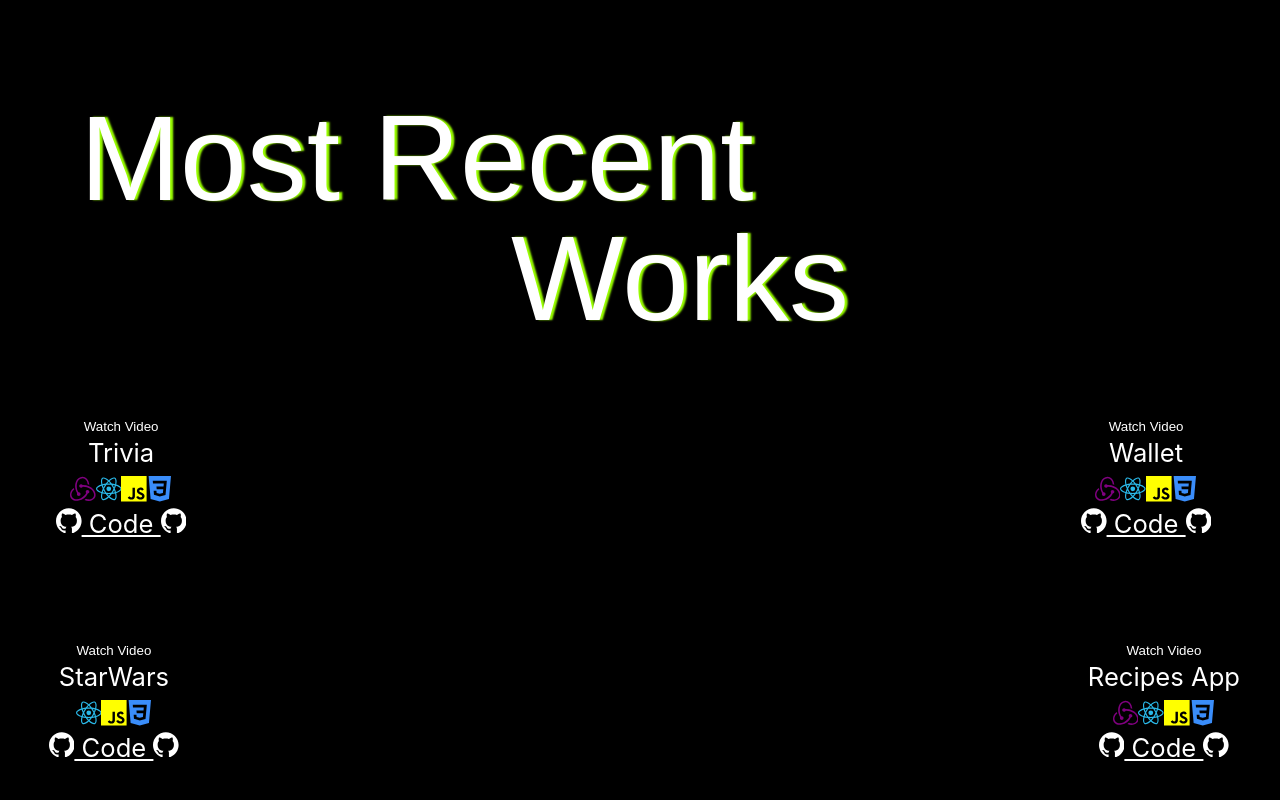
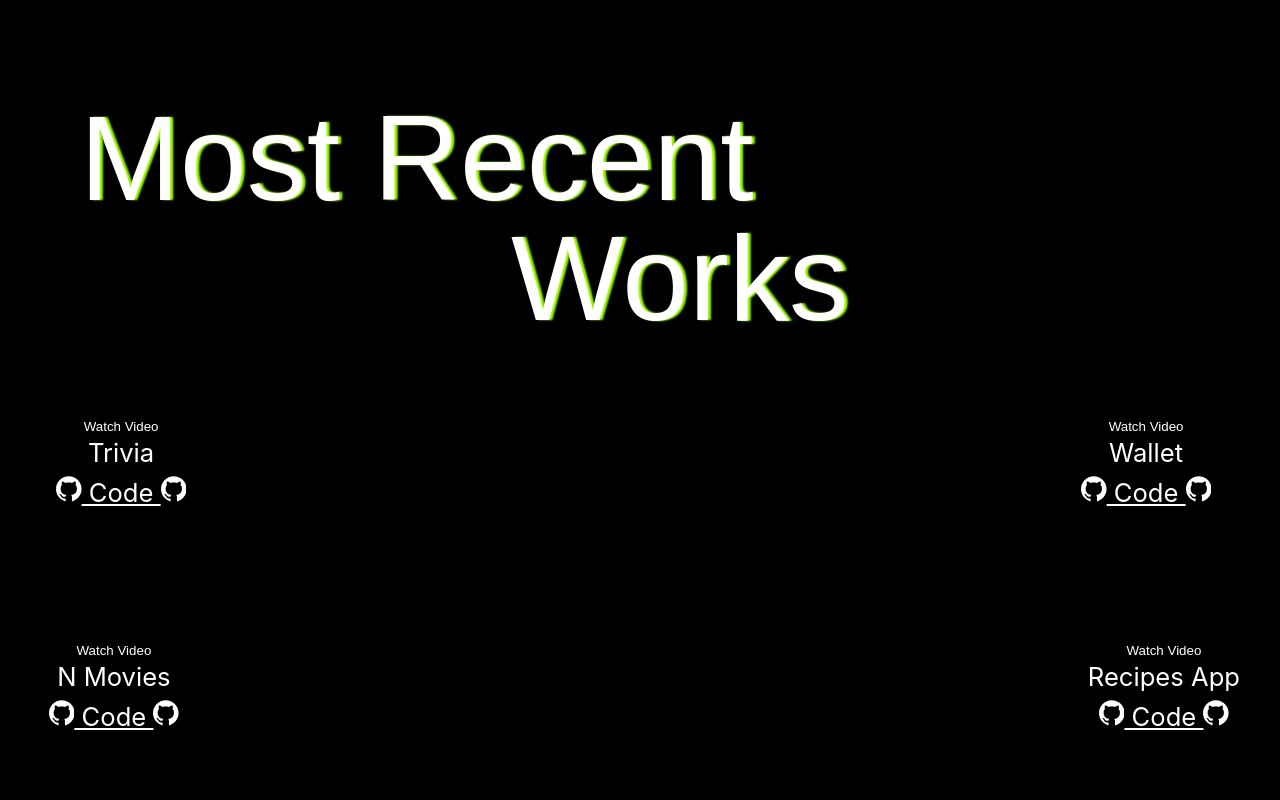
Before and after one commit to RodrigoNeoEx/neoPortfolio, a React (Create React App) app: page / in a window 1280 px wide. Shown: the part 1018-1818 px from the top of the page. Built offline with nearby package versions, Linux system fonts and the light colour scheme; a web font is replaced by a local one.

Commit message:
add nmovies and recipes app videos, modified recent projects

```diff
--- a/src/Components/RecentProjects.jsx
+++ b/src/Components/RecentProjects.jsx
@@ -4,6 +4,8 @@ import '../Style/RecentProjects.css'
 import ReactPlayer from 'react-player/lazy'
 import trivia from '../Videos/trivia.mp4'
 import wallet from '../Videos/wallet.mp4'
+import nmovies from '../Videos/NMovies.mp4'
+import recipesApp from '../Videos/recipesApp.mp4'
 
 class RecentProjects extends Component {
   constructor(props) {
@@ -12,10 +14,66 @@ class RecentProjects extends Component {
       videos: '',
     }
     this.createVideoPlayer = this.createVideoPlayer.bind(this);
+    this.renderUsedLanguages = this.renderUsedLanguages.bind(this);
   }
 
   createVideoPlayer(video) {
     this.setState({videos: video})
+  }
+
+  renderUsedLanguages() {
+    const { videos } = this.state;
+    if(videos.includes('trivia')) {
+      return (
+      <div className="languages">
+        <p>
+          Languages used:
+          <SiRedux className="redux" />
+          <SiReact className="react" />
+          <SiJavascript className="js"/>
+          <SiCss3 className="css"/>
+        </p>
+      </div>
+      );
+    }
+    if(videos.includes('wallet')) {
+      return (
+        <div className="languages">
+          <p>
+            Languages used:
+            <SiRedux className="redux" />
+            <SiReact className="react" />
+            <SiJavascript className="js"/>
+            <SiCss3 className="css"/>
+          </p>
+        </div>
+        );
+    }
+    if(videos.includes('NMovies')) {
+      return (
+        <div className="languages">
+        <p>
+          Languages used:
+          <SiReact className="react" />
+          <SiJavascript className="js" />
+          <SiCss3 className="css"/>
+        </p>
+        </div>
+      );
+    }
+    if(videos.includes('recipesApp')) {
+      return (
+        <div className="languages">
+          <p>
+            Languages used:
+            <SiRedux className="redux" />
+            <SiReact className="react" />
+            <SiJavascript className="js"/>
+            <SiCss3 className="css"/>
+          </p>
+        </div>
+        );
+    }
   }
 
   render() {
@@ -33,12 +91,6 @@ class RecentProjects extends Component {
           Watch Video
         </button>
         <div className="projectTitle">Trivia</div>
-          <div>
-            <SiRedux className="redux" />
-            <SiReact className="react" />
-            <SiJavascript className="js"/>
-            <SiCss3 className="css"/>
-          </div>
           <a href="./"><SiGithub /> Code <SiGithub /></a>
         </div>
         <div className="walletBorder"></div>
@@ -51,12 +103,6 @@ class RecentProjects extends Component {
           Watch Video
         </button>
           <div className="projectTitle">Wallet</div>
-          <div>
-            <SiRedux className="redux" />
-            <SiReact className="react" />
-            <SiJavascript className="js" />
-            <SiCss3 className="css"/>
-          </div>
           <a href="./"><SiGithub /> Code <SiGithub /></a>
         </div>
         <div className="borderBot">
@@ -64,39 +110,29 @@ class RecentProjects extends Component {
           </div>
         </div>
         <ReactPlayer className="videoPlayer" url={videos} playing loop width='95' height='' />
+        <div>{ this.renderUsedLanguages() }</div>
         <div className="starWarsBorder"></div>
         <div className="starWars">
         <button
           type='button'
-          onClick={ () => this.createVideoPlayer(wallet) }
+          onClick={ () => this.createVideoPlayer(nmovies) }
           className="playStar"
         >
           Watch Video
         </button>
-          <div className="projectTitle">StarWars</div>
-          <div>
-            <SiReact className="react" />
-            <SiJavascript className="js" />
-            <SiCss3 className="css"/>
-          </div>
+          <div className="projectTitle">N Movies</div>
           <a href="./"><SiGithub /> Code <SiGithub /></a>
         </div>
         <div className="appRecipesBorder"></div>
         <div className="appRecipes">
         <button
           type='button'
-          onClick={ () => this.createVideoPlayer(wallet) }
+          onClick={ () => this.createVideoPlayer(recipesApp) }
           className="playApp"
         >
           Watch Video
         </button>
           <div className="projectTitle">Recipes App</div>
-          <div>
-            <SiRedux className="redux" />
-            <SiReact className="react" />
-            <SiJavascript className="js" />
-            <SiCss3 className="css" />
-          </div>
           <a href="./" className="code"><SiGithub /> Code <SiGithub /></a>
         </div>
       </div>
```
Also changed, not shown: src/Style/Header.css (line endings or trailing spaces).
